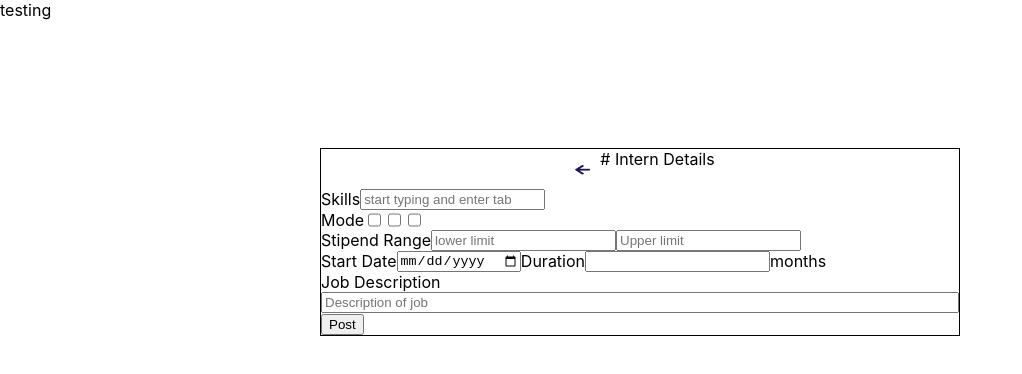
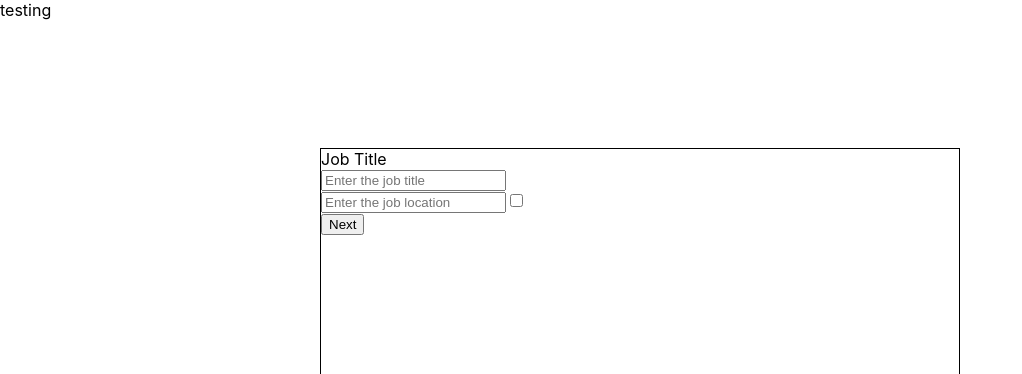
Before and after one commit to Rucha1499/Job-posting-frontend, a Next.js app: page /test in a window 1280 px wide. Shown: the top 374 px of the page, without its empty margins (0-1022 px from the left). Built offline with nearby package versions, Linux system fonts and the light colour scheme.

Commit message:
Creates Modal toggling feature

```diff
--- a/components/JobModalOne/index.js
+++ b/components/JobModalOne/index.js
@@ -1,7 +1,15 @@
+import { useState } from 'react';
 import styles from './JobModalOne.module.css';
+import JobModalTwo from '../JobModalTwo';
 
-const JobModalOne = () => (
+const JobModalOne = () => {
+  const [jobModalTwo, setJobModalTwo] = useState(false);
+
+  return (
     <div className={styles.mainContainer}>
+      {jobModalTwo ? (
+        <JobModalTwo toggleDetails={setJobModalTwo} />
+      ) : (
         <div className={styles.jobTitle}>
           <p>Job Title</p>
           <div className={styles.input}>
@@ -12,10 +20,12 @@ const JobModalOne = () => (
             <input type="checkbox" placeholder="This job is remote" />
           </div>
           <div className={styles.button}>
-        <button type="button">Next</button>
+            <button type="button" onClick={() => setJobModalTwo((prevState) => !prevState)}>Next</button>
           </div>
         </div>
+      )}
     </div>
   );
+};
 
 export default JobModalOne;
--- a/components/JobModalTwo/index.js
+++ b/components/JobModalTwo/index.js
@@ -1,10 +1,10 @@
 import Image from 'next/image';
 import styles from './JobModalTwo.module.css';
 
-const JobModalTwo = () => (
+const JobModalTwo = ({ toggleDetails }) => (
   <div className={styles.mainContainer}>
     <div className={styles.header}>
-      <div className={styles.backArrow}>
+      <div className={styles.backArrow} role="button" tabIndex={0} onKeyDown={() => toggleDetails((prevState) => !prevState)} onClick={() => toggleDetails((prevState) => !prevState)}>
         <Image
           src="/backArrow.png"
           alt="back arrow"
--- a/pages/test.js
+++ b/pages/test.js
@@ -1,12 +1,12 @@
 // import JobModalOne from '../components/JobModalOne';
-import JobModalTwo from '../components/JobModalTwo';
+import JobModalOne from '../components/JobModalOne';
 
 const Test = () => (
   <div>
     testing
     <div>
       {/* <JobModalOne /> */}
-      <JobModalTwo />
+      <JobModalOne />
     </div>
   </div>
 );
```
Lines whose indentation alone changed are shown as unchanged.
